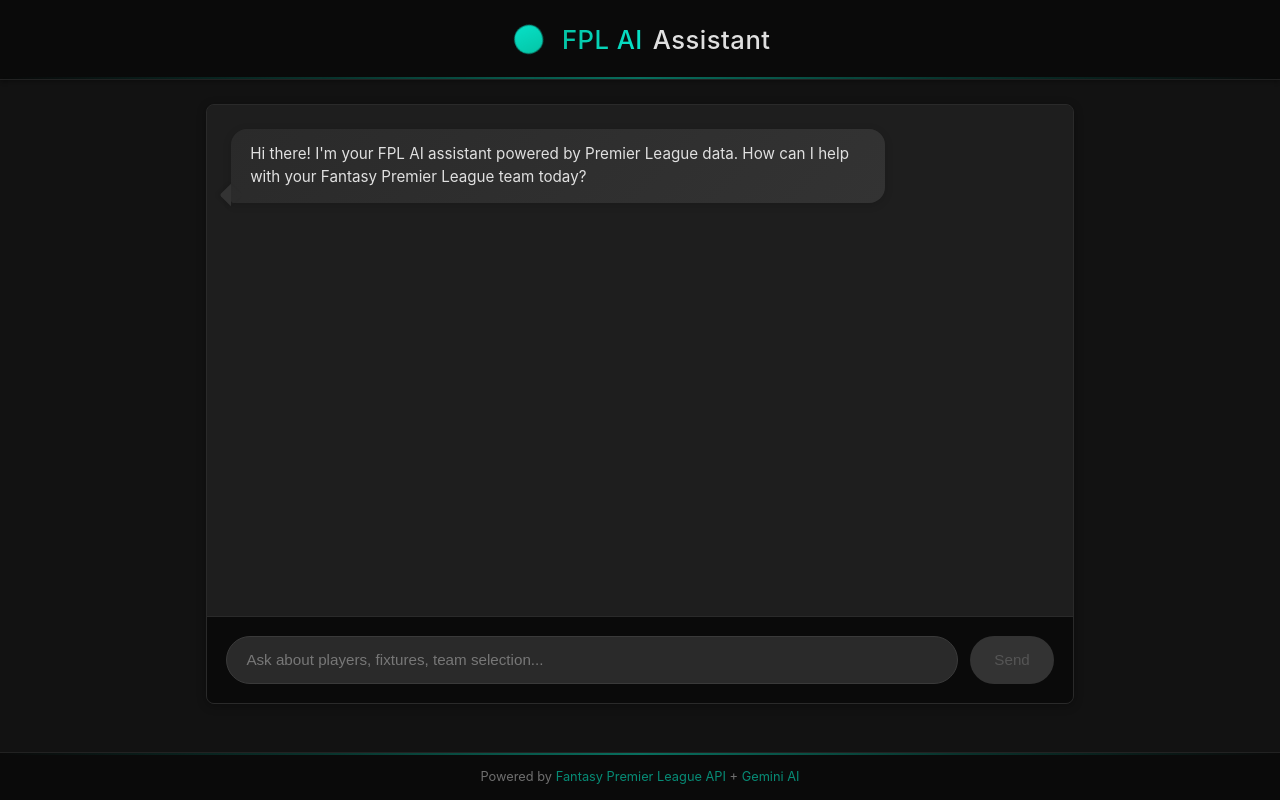
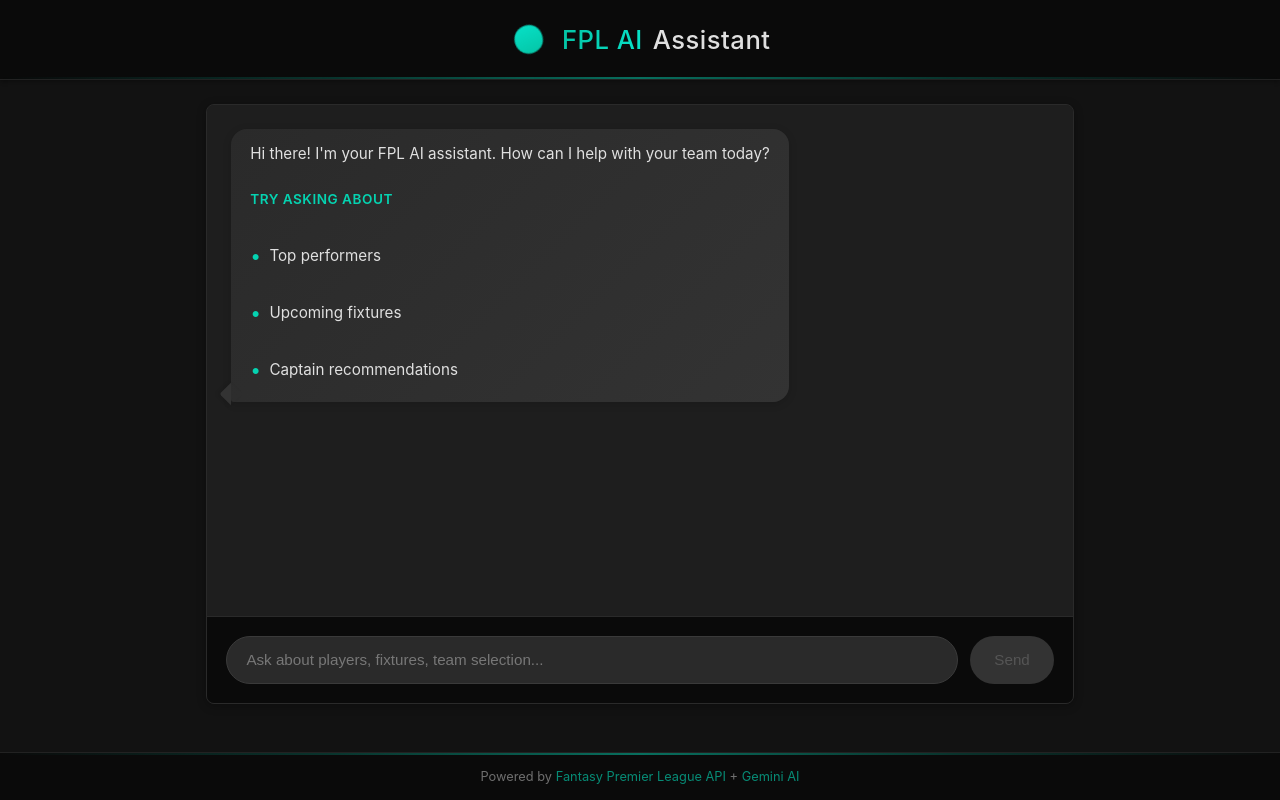
Before and after one commit to flashrod/fpl-ai-chatbot, a React (Vite) app in the folder frontend/: page / in a window 1280 px wide. Built offline with nearby package versions, Linux system fonts and the light colour scheme.

Commit message:
fixed chat area

```diff
--- a/frontend/src/components/ChatBot.css
+++ b/frontend/src/components/ChatBot.css
@@ -45,6 +45,39 @@
   font-size: 0.95rem;
   transform: scale(1);
   transition: transform 0.2s ease;
+  white-space: pre-line; /* Preserve line breaks */
+}
+
+/* Style for bullet points */
+.message-content ul {
+  padding-left: 1.2rem;
+  margin: 0.5rem 0;
+}
+
+.message-content li {
+  margin-bottom: 0.3rem;
+}
+
+/* Style for section headings within the response */
+.section-heading {
+  margin-top: 0.8rem;
+  margin-bottom: 0.4rem;
+  font-weight: 600;
+  color: var(--accent-color);
+  letter-spacing: 0.5px;
+  font-size: 1rem;
+  text-transform: uppercase;
+  font-size: 0.85rem;
+}
+
+/* First section heading shouldn't have top margin */
+.message-content .section-heading:first-child {
+  margin-top: 0;
+}
+
+/* Enhance bullet points in raw text */
+.message-content p {
+  margin-bottom: 0.5rem;
 }
 
 .message.user .message-content {
@@ -89,6 +122,35 @@
 
 .message-content:hover {
   transform: scale(1.01);
+}
+
+/* Style for bullet points in text */
+.bullet-point {
+  display: flex;
+  align-items: flex-start;
+  margin: 0.4rem 0;
+  line-height: 1.4;
+  position: relative;
+  padding-left: 1.2rem;
+}
+
+.bullet-point::before {
+  content: '•';
+  position: absolute;
+  left: 0;
+  color: var(--accent-color);
+  font-size: 1.2rem;
+  line-height: 1.2;
+}
+
+/* Add spacing between bullet point groups */
+.bullet-point + .section-heading {
+  margin-top: 1rem;
+}
+
+/* Add spacing after multiple bullet points */
+.bullet-point:last-of-type {
+  margin-bottom: 0.5rem;
 }
 
 .input-area {
--- a/frontend/src/components/ChatBot.jsx
+++ b/frontend/src/components/ChatBot.jsx
@@ -6,7 +6,7 @@
   const [messages, setMessages] = useState([
     {
       sender: 'bot',
-      text: 'Hi there! I\'m your FPL AI assistant powered by Premier League data. How can I help with your Fantasy Premier League team today?'
+      text: 'Hi there! I\'m your FPL AI assistant. How can I help with your team today?\n\nTry asking about:\n• Top performers\n• Upcoming fixtures\n• Captain recommendations'
     }
   ])
   const [userInput, setUserInput] = useState('')
@@ -37,7 +37,7 @@
       // Add bot response to chat
       setMessages([...newMessages, {
         sender: 'bot',
-        text: response.data.reply
+        text: formatMessageText(response.data.reply)
       }])
     } catch (error) {
       console.error('Error getting response:', error)
@@ -50,6 +50,31 @@
     }
   }
 
+  // Format message text for better display
+  const formatMessageText = (text) => {
+    return text.trim();
+  }
+
+  // Process message text before rendering
+  const processMessageText = (text) => {
+    // Find and transform headings
+    let processedText = text;
+
+    // Format lines that start with "• " as bullet points with proper spacing
+    const bulletPointRegex = /^• (.+)$/gm;
+    processedText = processedText.replace(bulletPointRegex, (match, p1) => {
+      return `<div class="bullet-point">${p1}</div>`;
+    });
+
+    // Format lines that end with ":" as headings
+    const headingRegex = /^([A-Z][A-Za-z\s]+):/gm;
+    processedText = processedText.replace(headingRegex, (match, p1) => {
+      return `<div class="section-heading">${p1}</div>`;
+    });
+
+    return processedText;
+  };
+
   // Handle Enter key press
   const handleKeyDown = (e) => {
     if (e.key === 'Enter') {
@@ -57,12 +82,18 @@
     }
   }
 
+  // Render message with HTML formatting
+  const renderMessageContent = (text) => {
+    const processedText = processMessageText(text);
+    return <div dangerouslySetInnerHTML={{ __html: processedText }} />;
+  };
+
   // Message components
   const renderMessages = () => {
     return messages.map((msg, index) => (
       <div key={index} className={`message ${msg.sender}`}>
         <div className="message-content">
-          {msg.text}
+          {renderMessageContent(msg.text)}
         </div>
       </div>
     ));
```
Also changed, not shown: 1 other file (tests, documents, lock files or other folders).
